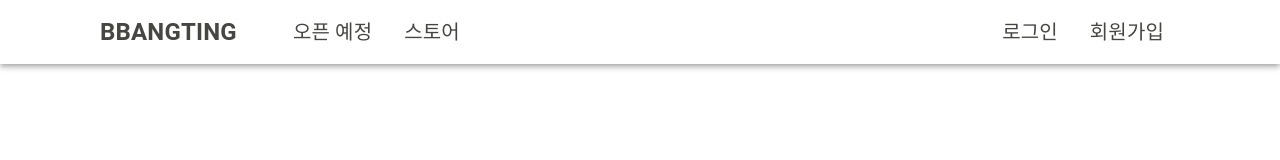
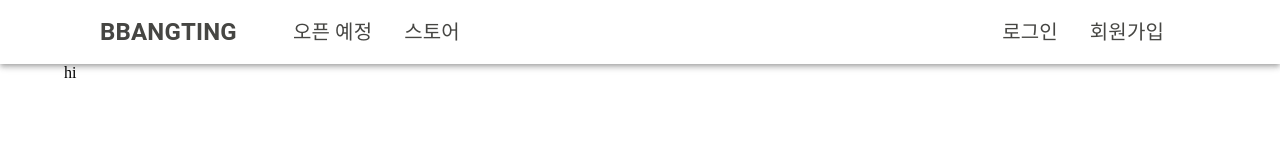
Before and after one commit to BBANGting/bbangting, a React (Vite) app in the folder frontend/: page /store in a window 1280 px wide. Shown: the top 160 px of the page. Built offline with nearby package versions, Linux system fonts and the light colour scheme.

Commit message:
feat: 스토어 페이지 라우팅

```diff
--- a/frontend/src/App.tsx
+++ b/frontend/src/App.tsx
@@ -5,6 +5,7 @@ import { Home } from './pages/Home';
 import { Login } from './pages/Login';
 import { Signup } from './pages/Signup';
 import { CommingSoon } from './pages/CommingSoon';
+import { Store } from './pages/Store';
 
 function App() {
   return (
@@ -15,6 +16,7 @@ function App() {
         <Route path="/login" element={<Login />} />
         <Route path="/signup" element={<Signup />} />
         <Route path="/commingsoon" element={<CommingSoon />} />
+        <Route path="/store" element={<Store />} />
       </Routes>
     </>
   );
--- /dev/null
+++ b/frontend/src/pages/Store.tsx
@@ -0,0 +1,9 @@
+import { Container, Grid } from '@mui/material';
+
+export const Store = () => {
+  return (
+    <Container>
+      <Grid>hi</Grid>
+    </Container>
+  );
+};
```
